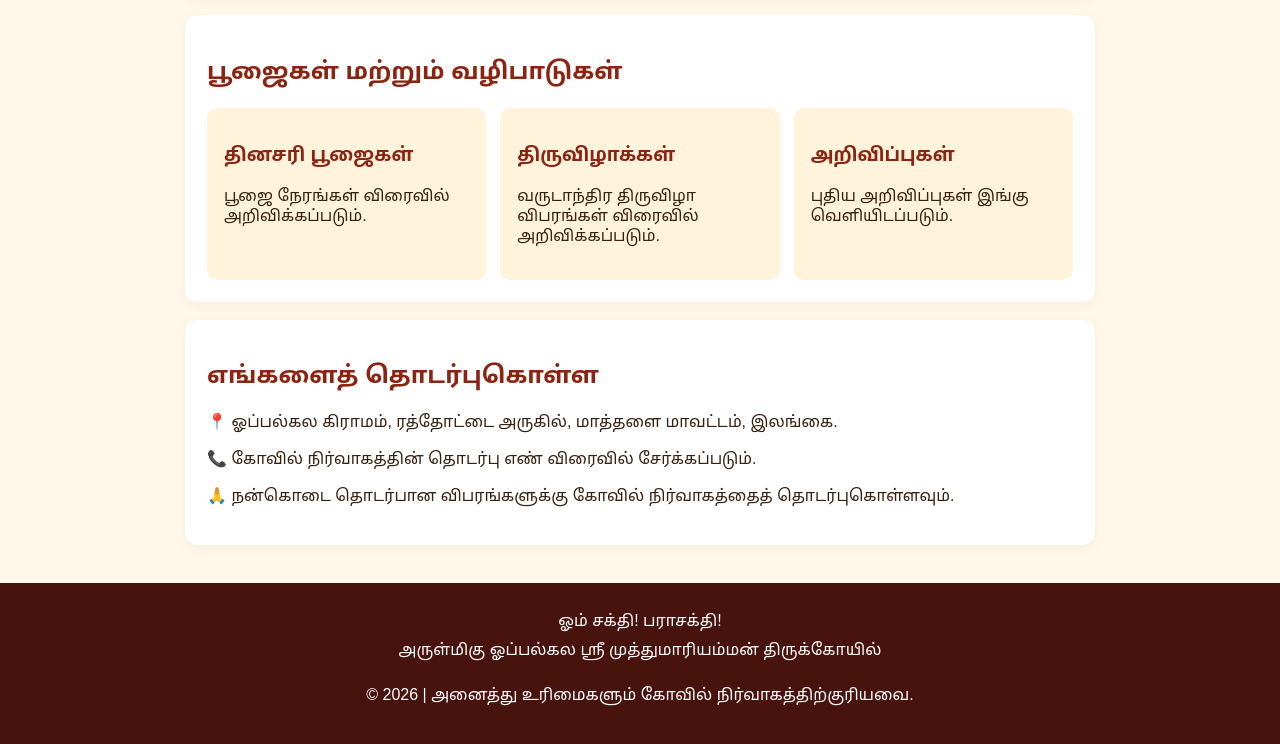
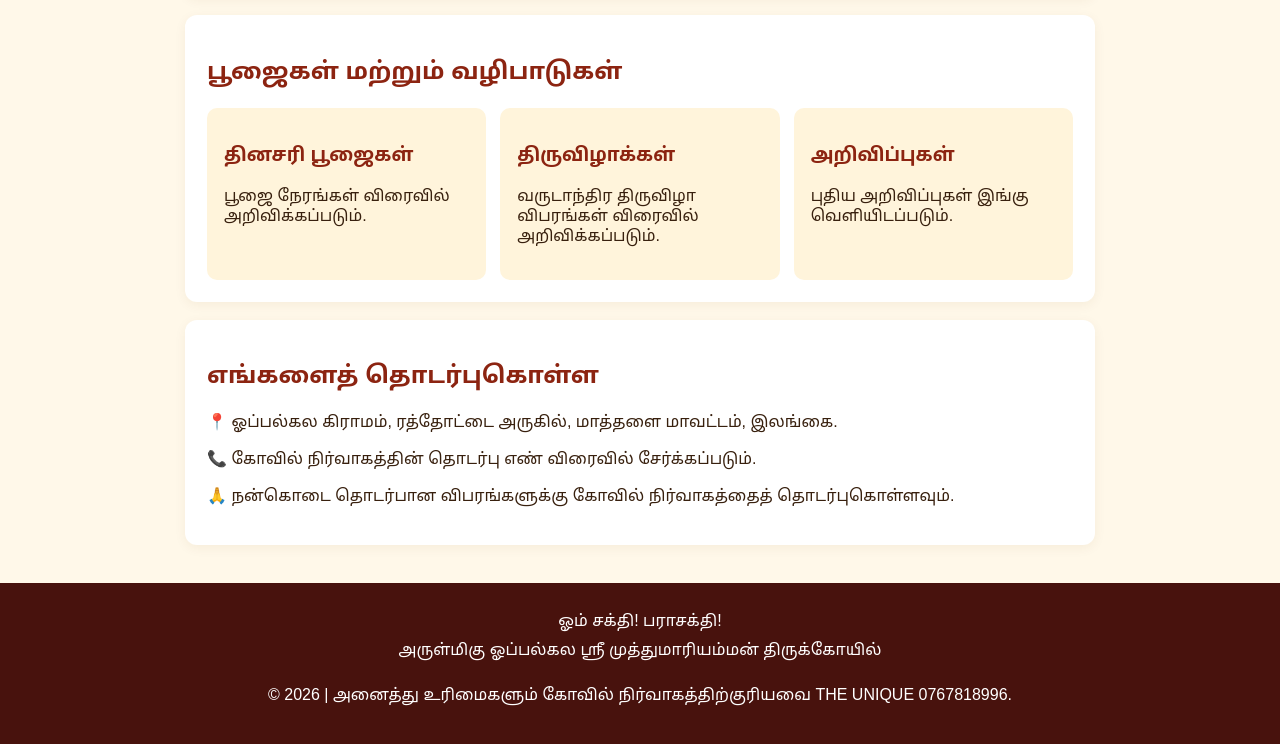
Before and after one commit to muththumariyammanthirukkovil-cloud/Opalgalaammankovil, a plain HTML site: page index.html in a window 1280 px wide. Shown: the part 857-1601 px from the top of the page. Drawn offline with Linux system fonts and the light colour scheme.

Commit message:
Update index.html

```diff
--- a/index.html
+++ b/index.html
@@ -69,7 +69,7 @@ a{color:#9b3512}
 <footer>
 <div id="blessing">ஓம் சக்தி! பராசக்தி!</div>
 <div id="footname">அருள்மிகு ஓப்பல்கல ஸ்ரீ முத்துமாரியம்மன் திருக்கோயில்</div>
-<p>© <span id="year"></span> | <span id="rights">அனைத்து உரிமைகளும் கோவில் நிர்வாகத்திற்குரியவை.</span></p>
+<p>© <span id="year"></span> | <span id="rights">அனைத்து உரிமைகளும் கோவில் நிர்வாகத்திற்குரியவை THE UNIQUE 0767818996.</span></p>
 </footer>
 <script>
 const text={
```
